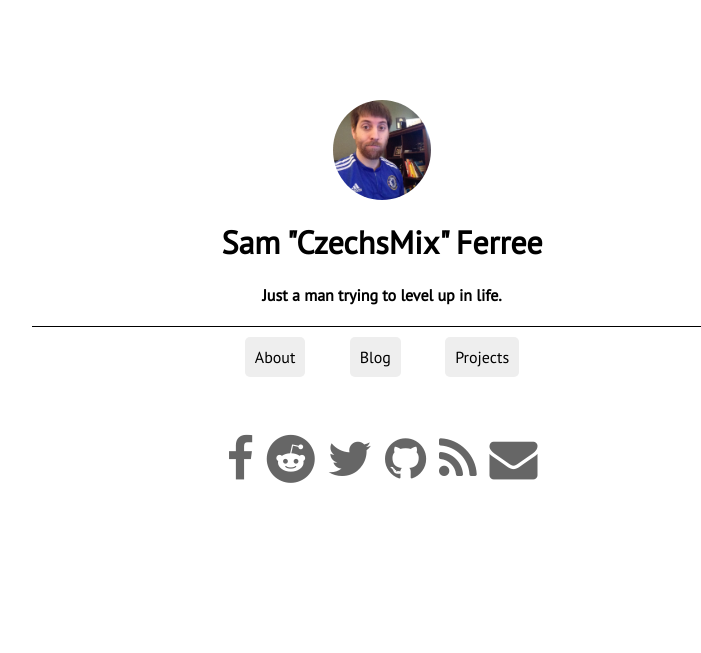
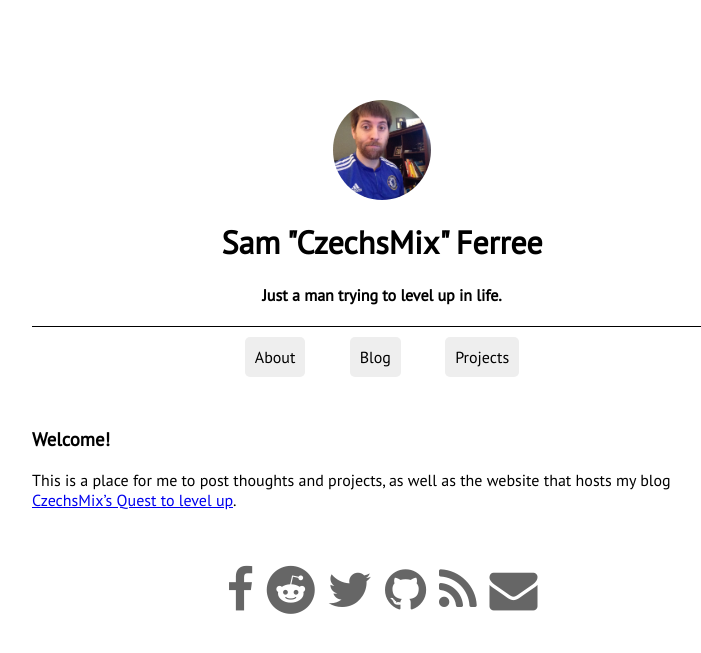
Before and after one commit to CzechsMix/czechsmix.github.io, a Jekyll site: the page built from index.md, in a window 1280 px wide. Shown: the top 653 px of the page, without its empty margins (258-959 px from the left). Built offline with Jekyll 4.4.1, drawn with Linux system fonts in a browser that asks for light colours; nearby versions of some CDN libraries.

Commit message:
Glossary and welcome page

```diff
--- a/index.html
+++ /dev/null
@@ -1,5 +0,0 @@
----
-layout: default
----
-
-<!-- Absolutely nothing! -->
--- /dev/null
+++ b/index.md
@@ -0,0 +1,11 @@
+---
+layout: default
+---
+
+### Welcome!
+
+This is a place for me to post thoughts and projects, as well as the website that hosts my blog [CzechsMix's Quest to level up](/blog).
+
+
+
+<!-- Absolutely nothing! -->
```
Also changed, not shown: _posts/2016-8-1-chp4-results.md (+1 -1 lines), _posts/2016-8-4-shakeology.md (+1 -1 lines), glossary.html (added, +23 -0 lines).
